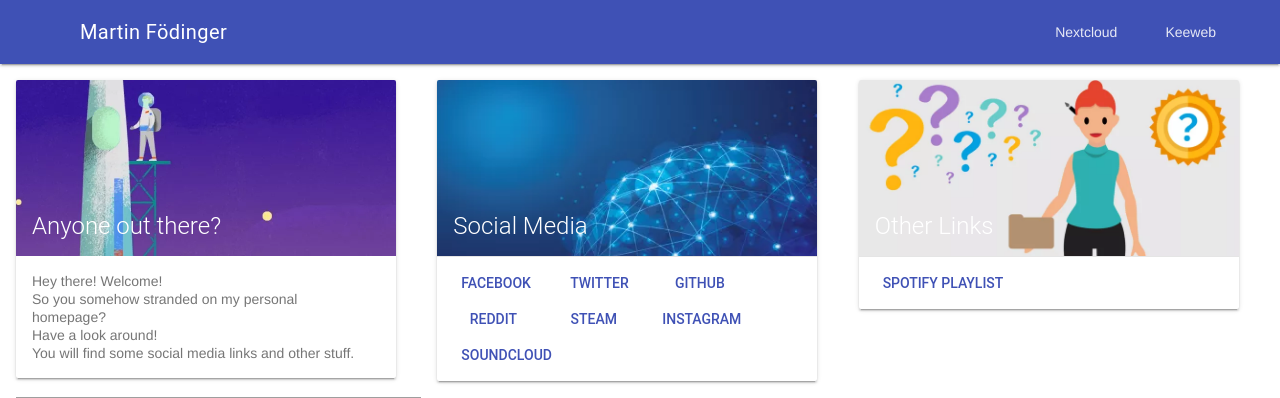
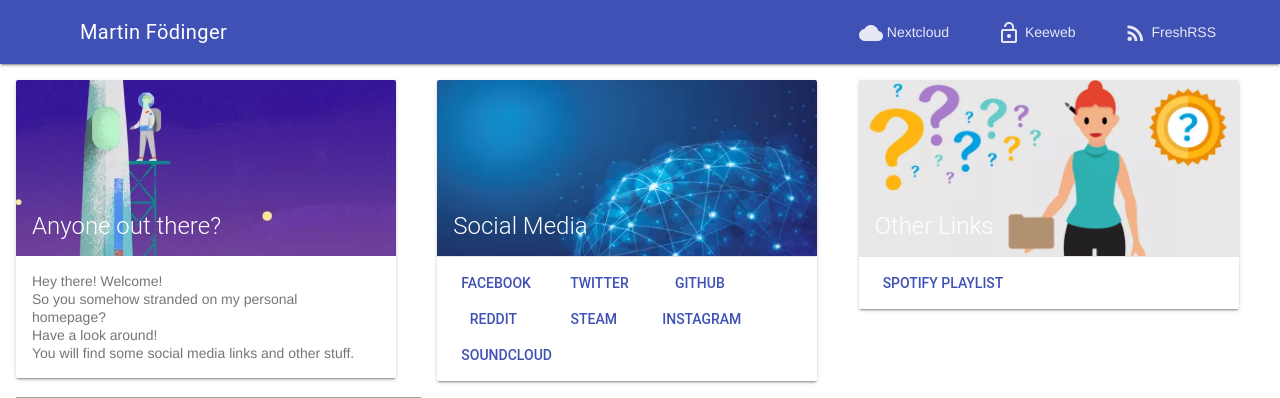
Before and after one commit to ViktorF/Homepage, a PHP site: page / in a window 1280 px wide. Shown: the top 398 px of the page. Run offline with PHP 8.4, Linux system fonts and the light colour scheme; grey boxes are pictures that could not be loaded.

Commit message:
Add gitignore (ignore symbolic link) Add FreshRSS links and Images in index.php Update robots.txt with new Paths

```diff
--- a/index.php
+++ b/index.php
@@ -146,8 +146,9 @@
 				<div class="mdl-layout-spacer"></div>
 				<!-- Navigation. We hide it in small screens. -->
 				<nav class="mdl-navigation mdl-layout--large-screen-only">
-				<a class="mdl-navigation__link" href="https://cloud.foedinger.ml/">Nextcloud</a>
-				<a class="mdl-navigation__link" href="keeweb/">Keeweb</a>
+				<a class="mdl-navigation__link" href="https://cloud.foedinger.ml/"><i class="material-icons">cloud</i> Nextcloud</a>
+				<a class="mdl-navigation__link" href="keeweb/"><i class="material-icons">lock_open</i> Keeweb</a>
+				<a class="mdl-navigation__link" href="freshrss/"><i class="material-icons">rss_feed</i> FreshRSS</a>
 					<!--
 					<a class="mdl-navigation__link" href="">Link</a>
 					<a class="mdl-navigation__link" href="">Link</a>
@@ -158,8 +159,9 @@
 		<div class="mdl-layout__drawer">
 			<span class="mdl-layout-title">Navigation</span>
 			<nav class="mdl-navigation">
-				<a class="mdl-navigation__link" href="https://cloud.foedinger.ml/">Nextcloud</a>
-				<a class="mdl-navigation__link" href="keeweb/">Keeweb</a>
+				<a class="mdl-navigation__link" href="https://cloud.foedinger.ml/"><i class="material-icons">cloud</i> Nextcloud</a>
+				<a class="mdl-navigation__link" href="keeweb/"><i class="material-icons">lock_open</i> Keeweb</a>
+				<a class="mdl-navigation__link" href="freshrss/"><i class="material-icons">rss_feed</i> FreshRSS</a>
 				<!--
 				<a class="mdl-navigation__link" href="">Link</a>
 				<a class="mdl-navigation__link" href="">Link</a>
--- a/robots.txt
+++ b/robots.txt
@@ -1,6 +1,8 @@
 User-agent: *
-Disallow: /nextcloud/
+Disallow: /keeweb/
+Disallow: /freshrss/
 Disallow: /assets/
+Disallow: /phpMyAdmin/
 Disallow: /status.php
 
 User-agent: Googlebot-Image
```
Also changed, not shown: 1 other file.
